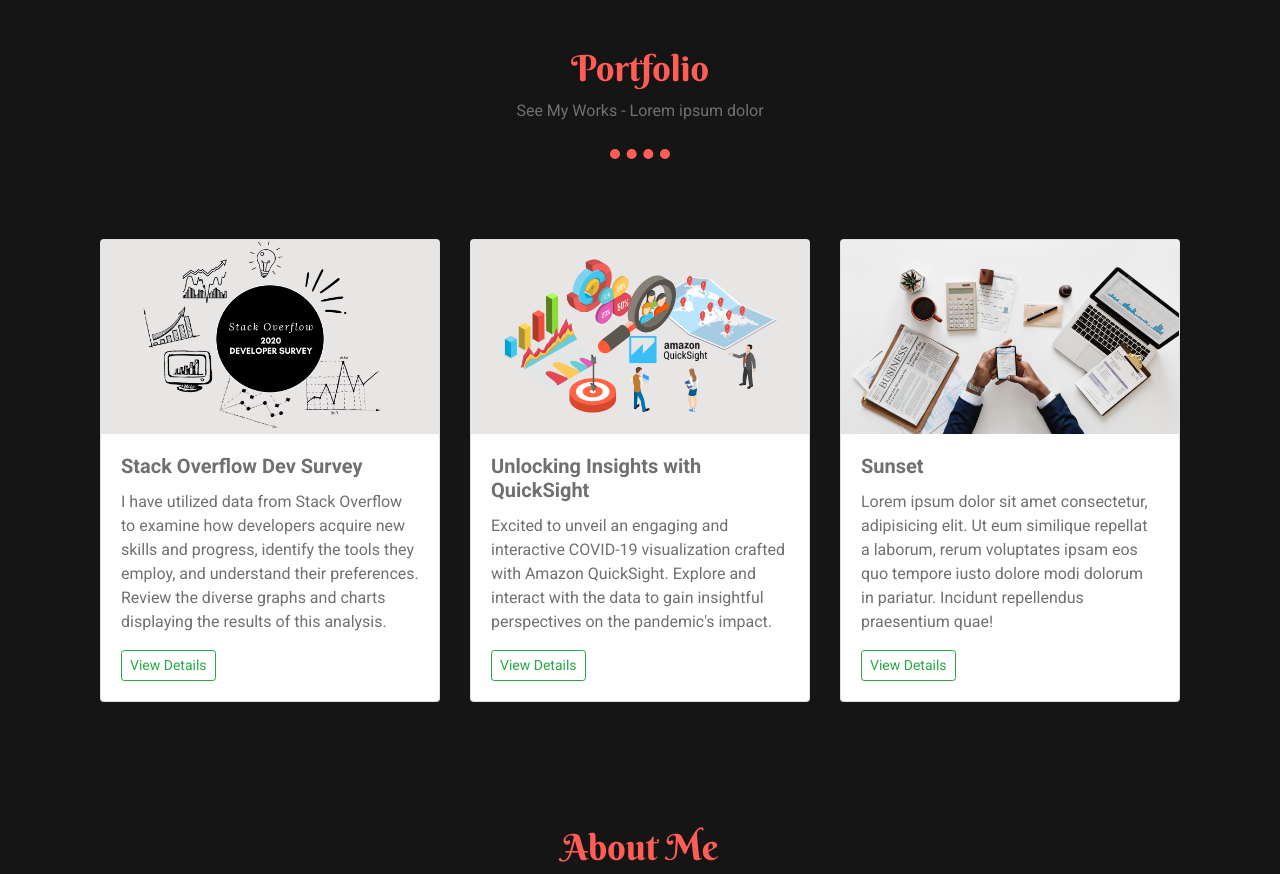
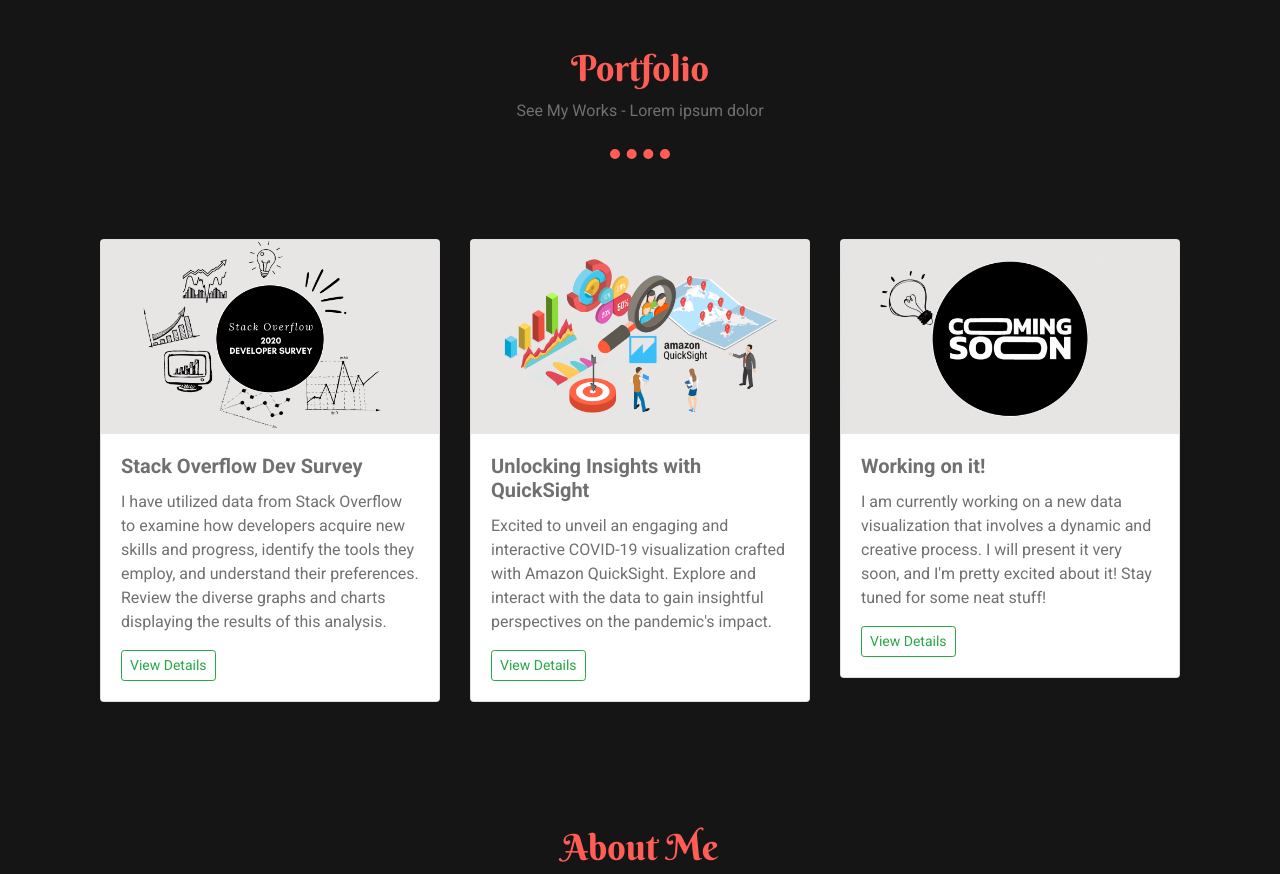
Before and after one commit to cadabraaa/portfolio, a Flask app: page / in a window 1280 px wide. Shown: the part 678-1552 px from the top of the page. Run offline with Flask 3, Linux system fonts and the light colour scheme; some libraries are stand-ins or nearby versions.

Commit message:
coming soon project added

```diff
--- a/templates/home.html
+++ b/templates/home.html
@@ -102,10 +102,10 @@
       </div>
       <div class="col-lg-4 mb-4">
       <div class="card">
-        <img src="static/images/portfolio-3.jpg" alt="" class="card-img-top">
+        <img src="static/images/Stack Overflow.gif" alt="" class="card-img-top">
         <div class="card-body">
-          <h5 class="card-title">Sunset</h5>
-          <p class="card-text">Lorem ipsum dolor sit amet consectetur, adipisicing elit. Ut eum similique repellat a laborum, rerum voluptates ipsam eos quo tempore iusto dolore modi dolorum in pariatur. Incidunt repellendus praesentium quae!</p>
+          <h5 class="card-title">Working on it!</h5>
+          <p class="card-text">I am currently working on a new data visualization that involves a dynamic and creative process. I will present it very soon, and I'm pretty excited about it! Stay tuned for some neat stuff!</p>
          <a href="" class="btn btn-outline-success btn-sm">View Details</a>
         </div>
        </div>
```
Also changed, not shown: static/images/Stack Overflow.gif (added), static/images/portfolio-2.jpg (deleted).
